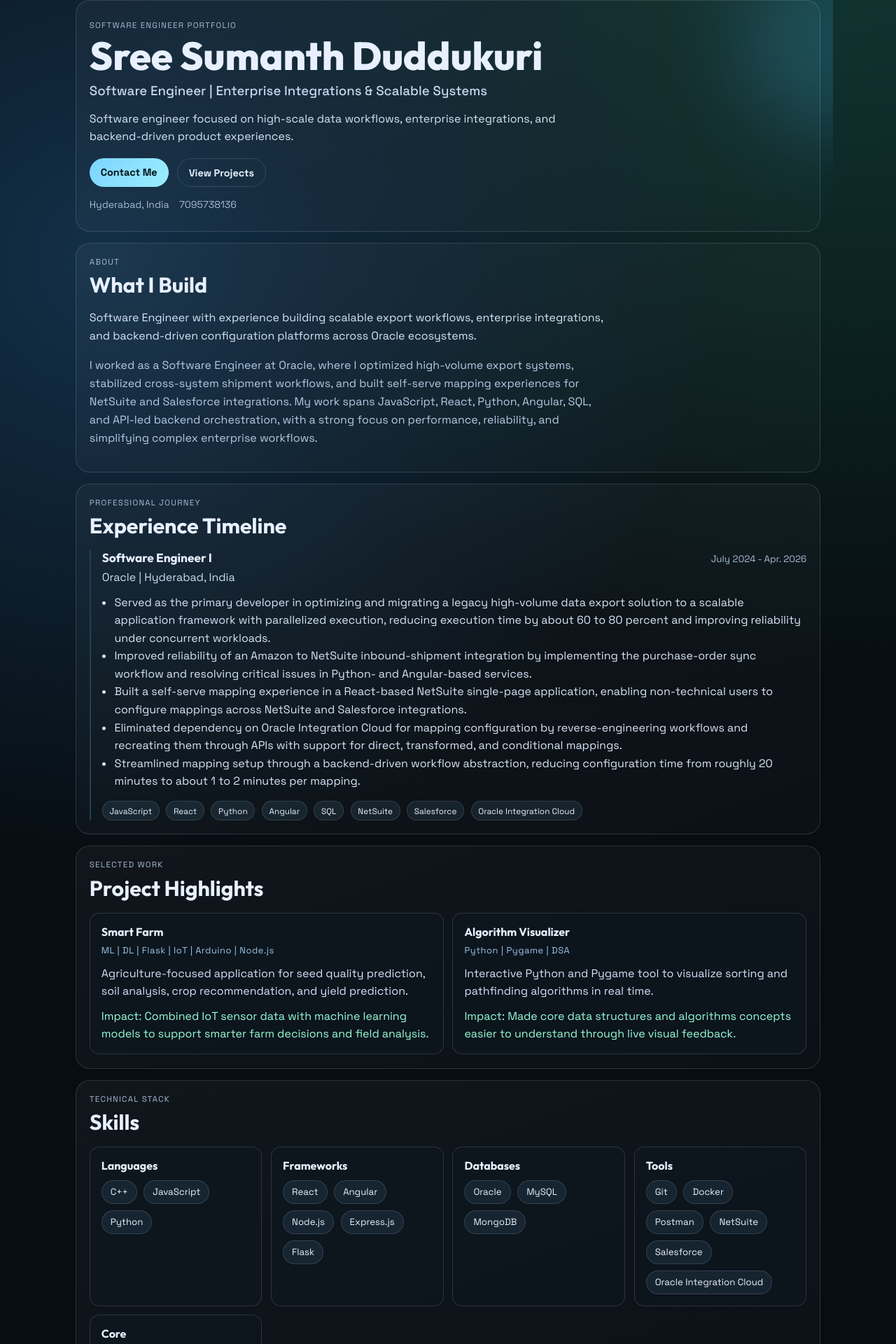
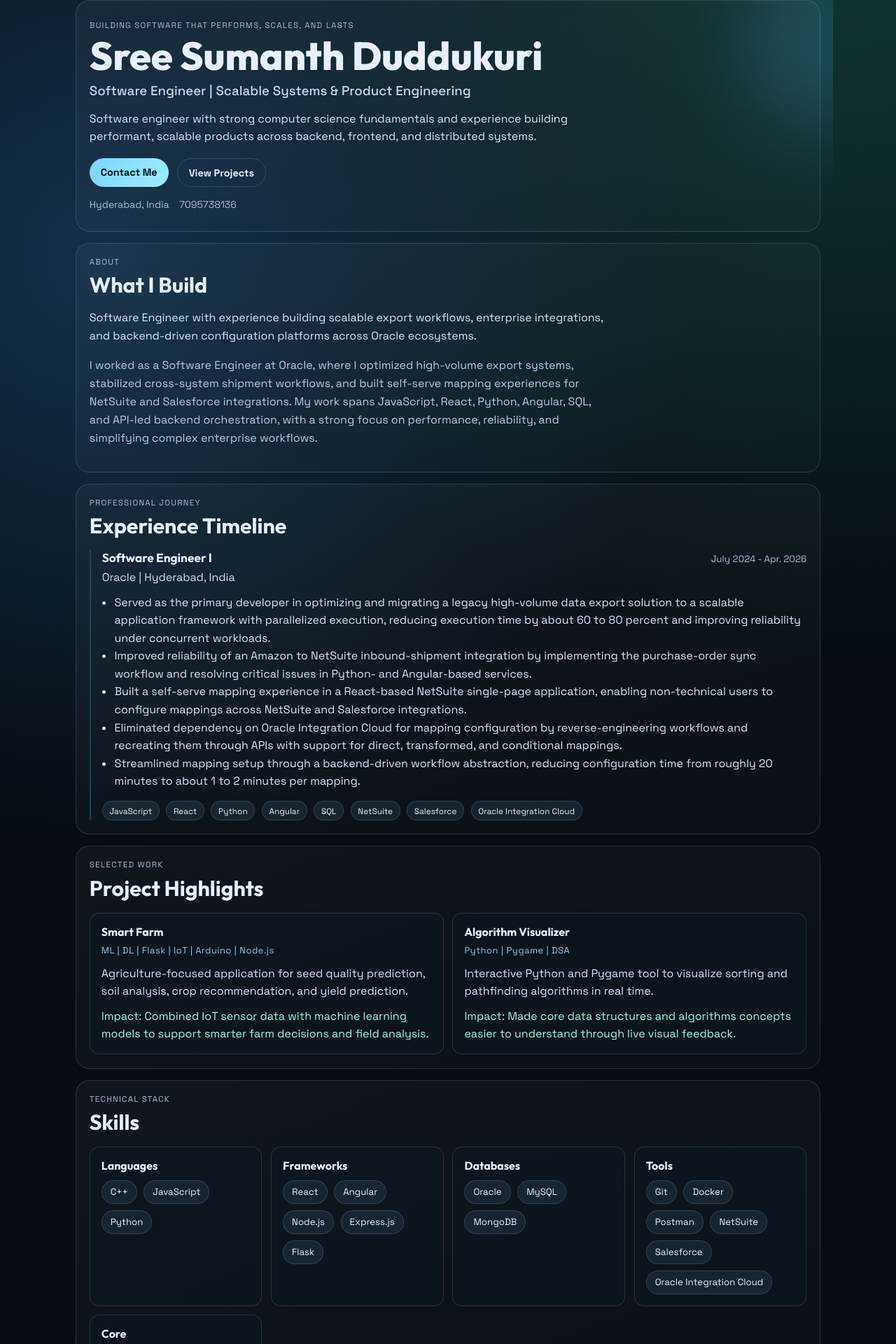
Before and after one commit to codetitan9999/Sree-Sumanth-Portfolio, a React (Vite) app: page / in a window 1280 px wide. Shown: the part 92-2012 px from the top of the page at 70% size. Built offline with nearby package versions, Linux system fonts and the light colour scheme.

Commit message:
Refine hero and contact copy

```diff
--- a/src/components/ContactSection.jsx
+++ b/src/components/ContactSection.jsx
@@ -21,7 +21,7 @@ function ContactSection({ personalInfo }) {
     <section className="panel contact-panel" id="contact">
       <SectionTitle eyebrow="Contact" title="Let&apos;s Build Something Great" />
       <p className="body-text">
-        Open to backend, integration engineering, and enterprise automation opportunities.
+        Open to software engineering opportunities where I can build meaningful products and solve hard problems at scale.
       </p>
       <div className="contact-links">
         <a href={`mailto:${personalInfo.email}`}>{personalInfo.email}</a>
--- a/src/components/Hero.jsx
+++ b/src/components/Hero.jsx
@@ -1,7 +1,7 @@
 function Hero({ personalInfo }) {
   return (
     <section className="hero panel" id="home">
-      <p className="eyebrow">Software Engineer Portfolio</p>
+      <p className="eyebrow">{personalInfo.eyebrow}</p>
       <h1>{personalInfo.fullName}</h1>
       <h3>{personalInfo.title}</h3>
       <p className="hero-copy">{personalInfo.shortBio}</p>
--- a/src/data/portfolioData.js
+++ b/src/data/portfolioData.js
@@ -1,9 +1,10 @@
 export const portfolioData = {
   personalInfo: {
     fullName: 'Sree Sumanth Duddukuri',
-    title: 'Software Engineer | Enterprise Integrations & Scalable Systems',
+    eyebrow: 'Building software that performs, scales, and lasts',
+    title: 'Software Engineer | Scalable Systems & Product Engineering',
     shortBio:
-      'Software engineer focused on high-scale data workflows, enterprise integrations, and backend-driven product experiences.',
+      'Software engineer with strong computer science fundamentals and experience building performant, scalable products across backend, frontend, and distributed systems.',
     email: 'sreesumanth199@gmail.com',
     phone: '7095738136',
     location: 'Hyderabad, India',
@@ -74,7 +75,7 @@ export const portfolioData = {
     frameworks: ['React', 'Angular', 'Node.js', 'Express.js', 'Flask'],
     databases: ['Oracle', 'MySQL', 'MongoDB'],
     tools: ['Git', 'Docker', 'Postman', 'NetSuite', 'Salesforce', 'Oracle Integration Cloud'],
-    core: ['Data Structures and Algorithms', 'Computer Science Fundamentals', 'System Design Fundamentals']
+    core: ['DSA', 'CS Fundamentals', 'System Design']
   },
   education: {
     degree: 'Bachelor of Technology in Computer Science and Engineering',
--- a/src/styles.css
+++ b/src/styles.css
@@ -250,6 +250,7 @@ main {
   padding: 0.45rem 0.75rem;
   font-size: 0.83rem;
   background: rgba(124, 212, 255, 0.09);
+  white-space: nowrap;
 }
 
 .chip.small {
```
